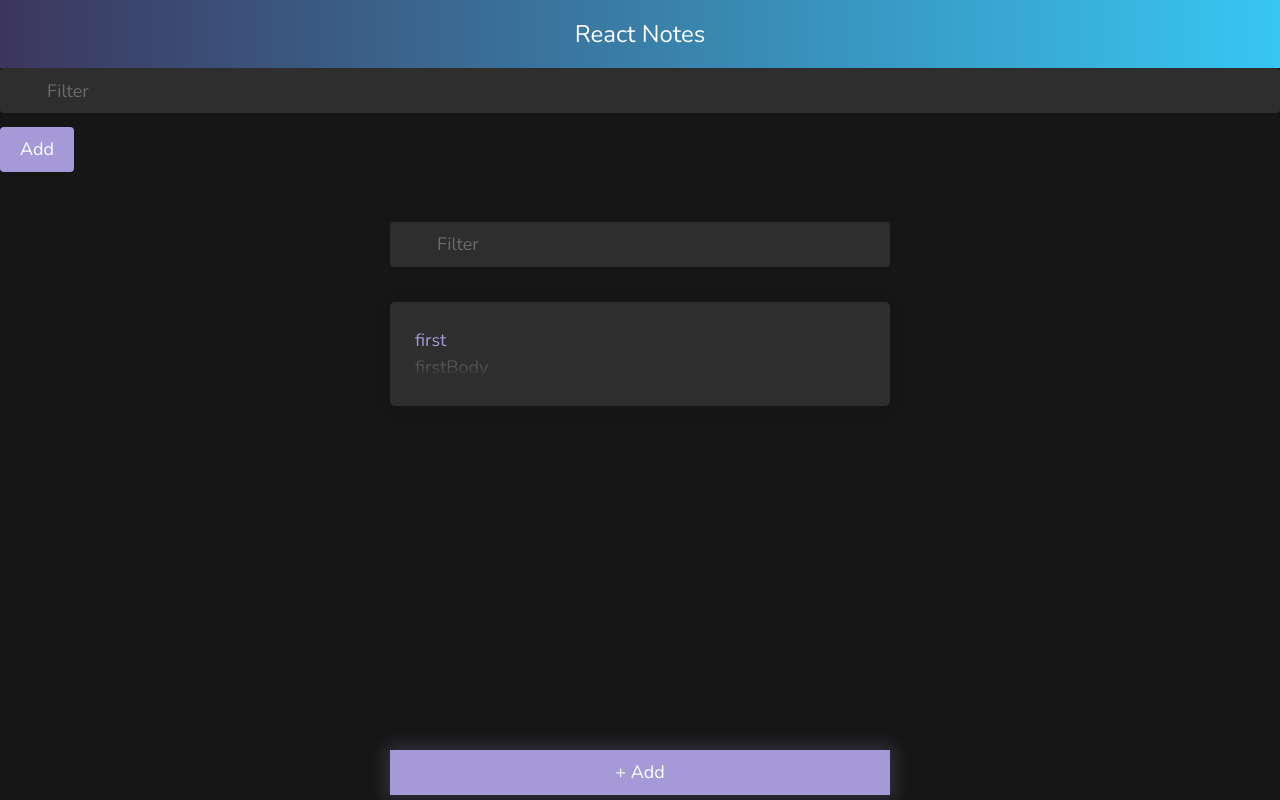
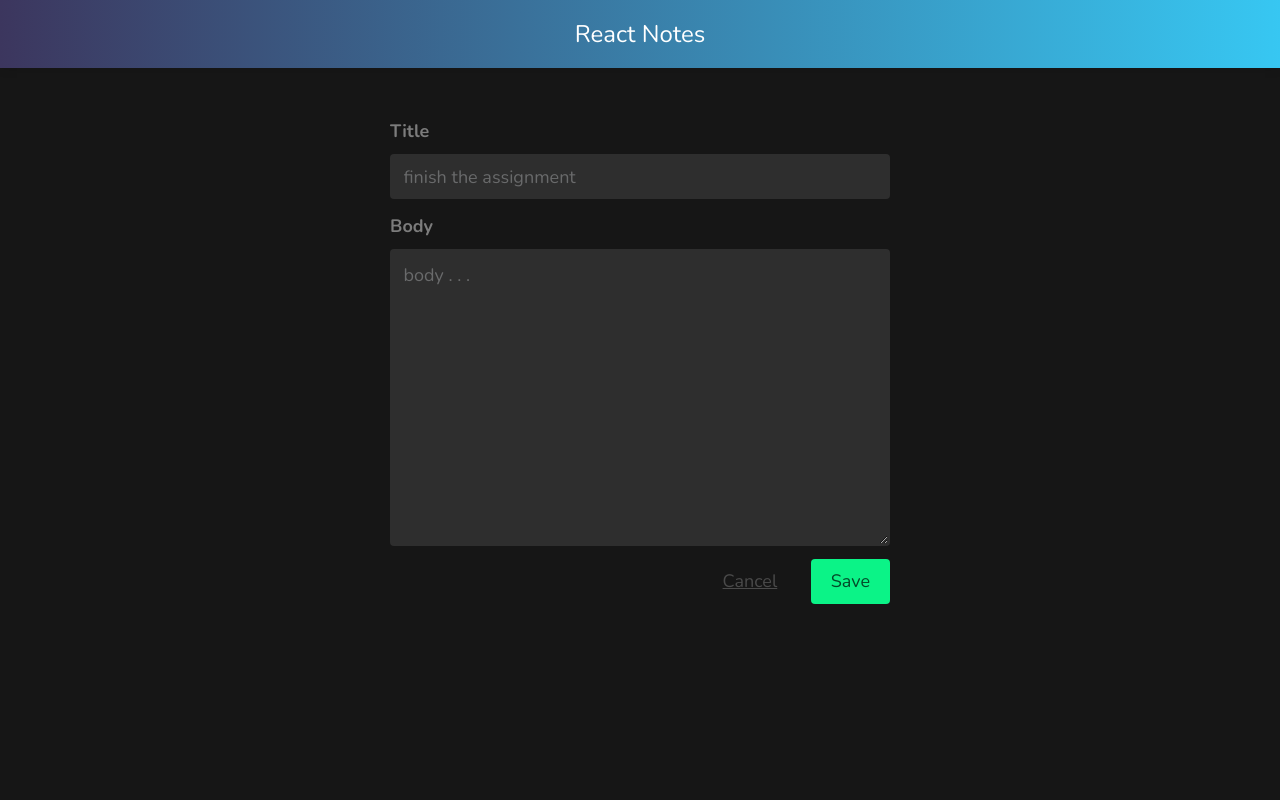
Before and after one commit to MoNouri97/react-notes, a React (Create React App) app: page /add in a window 1280 px wide. Built offline with nearby package versions, Linux system fonts and the light colour scheme.

Commit message:
started on routing

```diff
--- a/src/App.scss
+++ b/src/App.scss
@@ -169,3 +169,10 @@ $bg: $dark-fg;
 		transform: scale(1);
 	}
 }
+
+// Form
+.form-container {
+	max-width: 500px;
+	margin: auto;
+	margin-top: 50px;
+}
--- a/src/App.tsx
+++ b/src/App.tsx
@@ -1,4 +1,6 @@
 import React from 'react';
+import { BrowserRouter as Router, Switch, Route, Link } from 'react-router-dom';
+
 import './App.scss';
 import Navbar from './components/Navbar';
 import List from './components/List';
@@ -6,13 +8,25 @@ import NotesContextProvider from './contexts/NotesContext';
 import AddNote from './components/AddNote';
 
 function App() {
+	const onAddNote = () => {
+		// TODO
+	};
+
 	return (
 		<div className='App'>
 			<Navbar />
 			<div className='page-content'>
 				<NotesContextProvider>
-					<AddNote />
-					<List />
+					<Router>
+						<Switch>
+							<Route path='/add'>
+								<AddNote submit={onAddNote} />
+							</Route>
+							<Route path='/'>
+								<List />
+							</Route>
+						</Switch>
+					</Router>
 				</NotesContextProvider>
 			</div>
 		</div>
--- a/src/components/AddNote.tsx
+++ b/src/components/AddNote.tsx
@@ -1,6 +1,11 @@
 import React, { useState, FormEvent, ChangeEvent } from 'react';
 import PropTypes from 'prop-types';
 import Note from '../models/note.model';
+
+AddNote.propTypes = {
+	submit: PropTypes.func.isRequired,
+	note: PropTypes.instanceOf(Note),
+};
 
 function AddNote(props: PropTypes.InferProps<typeof AddNote.propTypes>) {
 	const [body, setBody] = useState('');
@@ -8,39 +13,60 @@ function AddNote(props: PropTypes.InferProps<typeof AddNote.propTypes>) {
 
 	const handleSubmit = (e: FormEvent<HTMLFormElement>) => {
 		e.preventDefault();
-		console.log({ title });
+		console.log({ title, body });
+		props.submit(title, body);
 	};
 
-	const handleChange = (e: ChangeEvent<HTMLInputElement>) => {
+	const handleChangeTitle = (e: ChangeEvent<HTMLInputElement>) => {
 		setTitle(e.target.value);
+	};
+	const handleChangeBody = (e: ChangeEvent<HTMLTextAreaElement>) => {
+		setBody(e.target.value);
 	};
 
 	return (
+		<div className='form-container'>
 			<form onSubmit={handleSubmit}>
 				<div className='field'>
-				<p className='control has-icons-left'>
+					<label className='label'>Title</label>
+					<div className='control'>
 						<input
 							className='input'
-						type='title'
+							type='text'
 							value={title}
-						onChange={handleChange}
-						placeholder='Filter'
+							onChange={handleChangeTitle}
+							placeholder='finish the assignment'
 						/>
-					<span className='icon is-small is-left'>
-						<i data-feather='search'></i>
-					</span>
-				</p>
+					</div>
+				</div>
+				<div className='field'>
+					<label className='label'>Body</label>
+					<div className='control'>
+						<textarea
+							className='textarea'
+							value={body}
+							onChange={handleChangeBody}
+							placeholder='body . . .'
+							rows={10}
+						></textarea>
+					</div>
 				</div>
 				{/* <input type='title' value={title} onChange={handleChange} /> */}
-			<button className='button is-primary' type='submit'>
-				Add
+				<div className='field is-grouped is-pulled-right'>
+					<div className='control'>
+						<button type='button' className='button is-text'>
+							Cancel
 						</button>
+					</div>
+					<div className='control'>
+						<button type='submit' className='button is-success'>
+							Save
+						</button>
+					</div>
+				</div>
 			</form>
+		</div>
 	);
 }
 
-AddNote.propTypes = {
-	// note: PropTypes.instanceOf(Note),
-};
-
 export default AddNote;
```
Lines whose indentation alone changed are shown as unchanged.
